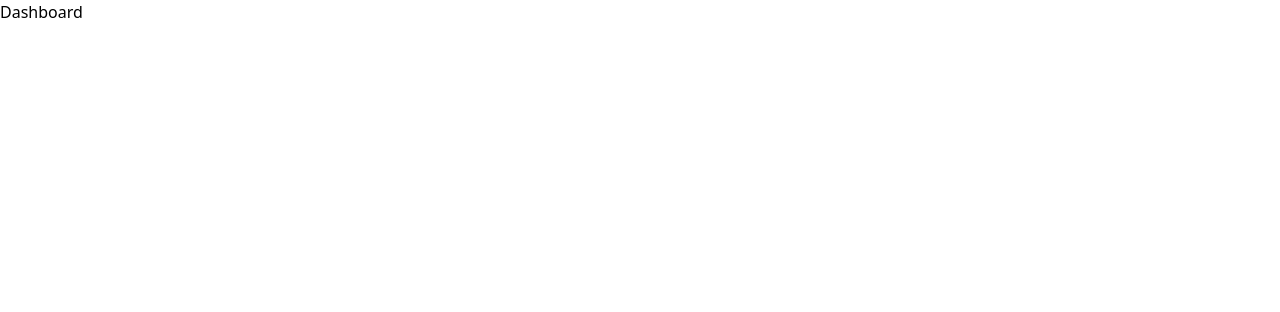
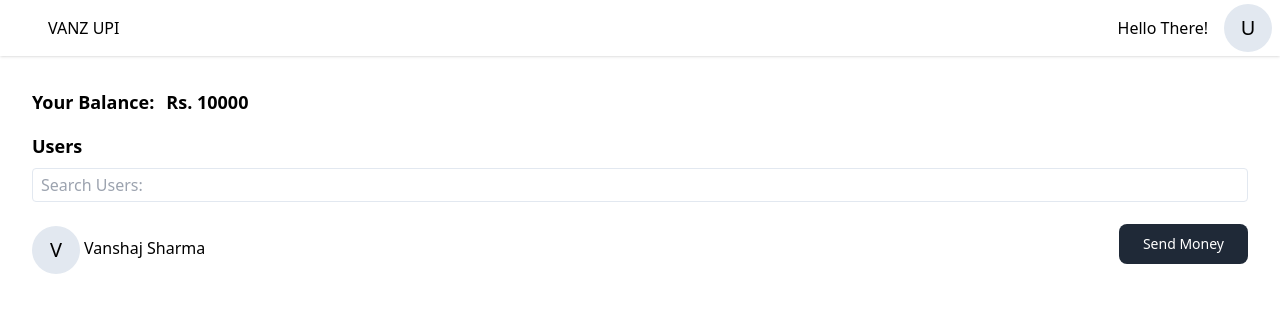
Before and after one commit to vanshaj-sharma/testpaytmapp, a React (Vite) app in the folder frontend/: page /Dashboard in a window 1280 px wide. Shown: the top 312 px of the page. Built offline with nearby package versions, Linux system fonts and the light colour scheme.

Commit message:
created dashboard with its supporting components

```diff
--- /dev/null
+++ b/frontend/src/components/Appbar.jsx
@@ -0,0 +1,19 @@
+import React from "react";
+
+const Appbar = () => {
+  return (
+    <div className="shadow h-14 flex justify-between">
+      <div className="flex flex-col justify-center h-full ml-12">VANZ UPI</div>
+      <div className="flex">
+        <div className="flex flex-col justify-center h-full mr-4">
+          Hello There!
+        </div>
+        <div className="rounded-full h-12 w-12 bg-slate-200 flex justify-center mt-1 mr-2">
+          <div className="flex flex-col justify-center h-full text-xl">U</div>
+        </div>
+      </div>
+    </div>
+  );
+};
+
+export default Appbar;
--- /dev/null
+++ b/frontend/src/components/Balance.jsx
@@ -0,0 +1,12 @@
+import React from "react";
+
+const Balance = () => {
+  return (
+    <div className="flex">
+      <div className="font-bold text-lg">Your Balance: </div>
+      <div className="font-semibold text-lg ml-3"> Rs. 10000</div>
+    </div>
+  );
+};
+
+export default Balance;
--- /dev/null
+++ b/frontend/src/components/Users.jsx
@@ -0,0 +1,51 @@
+import React, { useState } from "react";
+import Button from "./Button";
+
+const Users = () => {
+  const [users, setUsers] = useState([
+    {
+      firstName: "Vanshaj",
+      lastName: "Sharma",
+      _id: 1,
+    },
+  ]);
+
+  return (
+    <>
+      <div className="font-bold mt-4 text-lg">Users</div>
+      <div className="my-2">
+        <input
+          type="text"
+          placeholder="Search Users: "
+          className="w-full px-2 py-1 border rounded border-slate-200"
+        />
+      </div>
+      <div className="pt-2">
+        {users && users.map((user) => <DisplayUser user={user} />)}
+      </div>
+    </>
+  );
+};
+
+const DisplayUser = ({ user }) => {
+  return (
+    <div className="flex justify-between pt-1">
+      <div className="flex">
+        <div className="rounded-full h-12 w-12 bg flex justify-center  bg-slate-200 mt-1 mr-1">
+          <div className="flex flex-col justify-center h-full text-xl">
+            {user.firstName[0]}
+          </div>
+        </div>
+        <div className="flex flex-col justify-center h-full">
+          {user.firstName} {user.lastName}
+        </div>
+      </div>
+
+      <div className="flex flex-col justify-center h-ful">
+        <Button label={"Send Money"} />
+      </div>
+    </div>
+  );
+};
+
+export default Users;
--- a/frontend/src/pages/Dashboard.jsx
+++ b/frontend/src/pages/Dashboard.jsx
@@ -1,7 +1,18 @@
 import React from "react";
+import Appbar from "../components/Appbar";
+import Balance from "../components/Balance";
+import Users from "../components/Users";
 
 const Dashboard = () => {
-  return <div>Dashboard</div>;
+  return (
+    <div>
+      <Appbar />
+      <div className="m-8">
+        <Balance />
+        <Users />
+      </div>
+    </div>
+  );
 };
 
 export default Dashboard;
```
